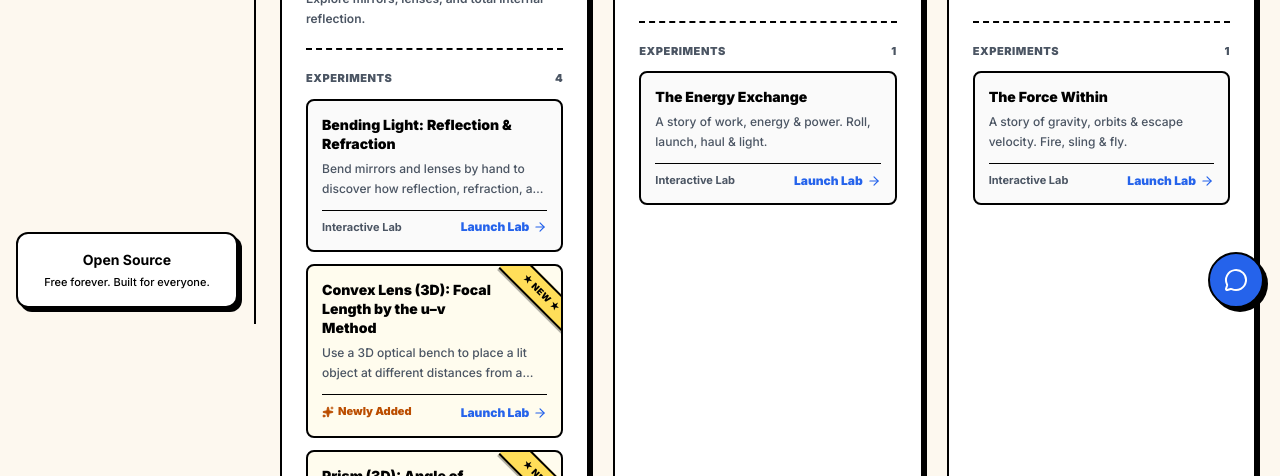
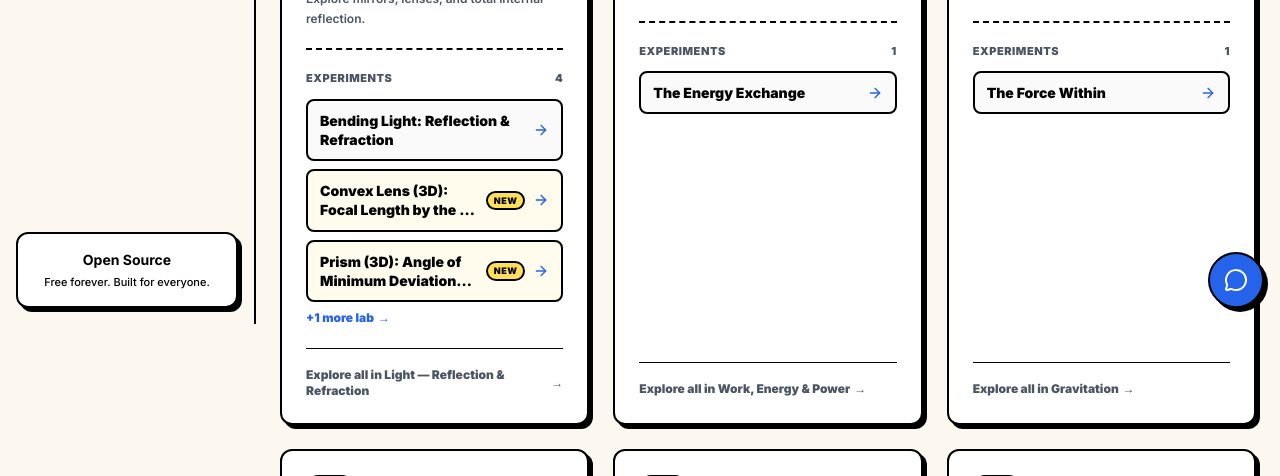
Before and after one commit to OTaga2k25/EDUOTAGA, a Next.js app in the folder apps/web/: page /experiments in a window 1280 px wide. Shown: the part 476-952 px from the top of the page. Built offline with nearby package versions, Linux system fonts and the light colour scheme; no server answers.

Commit message:
fix(web): compact experiment list in subject cards

```diff
--- a/apps/web/components/experiments/subject-module-card.tsx
+++ b/apps/web/components/experiments/subject-module-card.tsx
@@ -97,6 +97,10 @@ export function SubjectModuleCard({
     'bg-neo-yellow dark:bg-neo-yellow';
 
   const subjectHref = subjectSlug ? `/subjects/${subjectSlug}` : undefined;
+  // Keep every card short: show a few labs and link to the subject page for the rest
+  const MAX_SHOWN = 3;
+  const shownExperiments = subjectHref ? experiments.slice(0, MAX_SHOWN) : experiments;
+  const hiddenCount = experiments.length - shownExperiments.length;
   const hasNewExperiment = experiments.some((exp) => Boolean(exp.isNew || exp.slug === 'ESP_Prototyping'));
 
   return (
@@ -152,60 +156,43 @@ export function SubjectModuleCard({
             <span>{experiments.length}</span>
           </div>
 
-          <div className="flex flex-col gap-3">
-            {experiments.map((exp) => {
+          <div className="flex flex-col gap-2">
+            {shownExperiments.map((exp) => {
               const isNew = Boolean(exp.isNew || exp.slug === 'ESP_Prototyping');
               return (
                 <Link
                   key={exp.id}
                   href={`/experiments/${exp.slug}`}
-                  className={`group/exp relative block overflow-hidden rounded-lg border-2 border-black p-3.5 transition-all hover:-translate-y-0.5 hover:shadow-[3px_3px_0px_0px_rgba(0,0,0,1)] dark:border-white/40 dark:hover:shadow-[3px_3px_0px_0px_rgba(255,255,255,0.7)] ${
+                  title={exp.title}
+                  className={`group/exp flex items-center gap-2 rounded-lg border-2 border-black px-3 py-2.5 transition-all hover:-translate-y-0.5 hover:shadow-[3px_3px_0px_0px_rgba(0,0,0,1)] dark:border-white/40 dark:hover:shadow-[3px_3px_0px_0px_rgba(255,255,255,0.7)] ${
                     isNew
-                      ? 'bg-[#ffde59]/10 border-black dark:border-white dark:bg-[#ffde59]/15 hover:bg-[#ffde59]/20'
+                      ? 'bg-[#ffde59]/10 hover:bg-[#ffde59]/20 dark:bg-[#ffde59]/15'
                       : 'bg-black/[0.02] hover:bg-black/[0.05] dark:bg-white/[0.03] dark:hover:bg-white/[0.07]'
                   }`}
                 >
-                  {/* ── Corner Ribbon ── */}
+                  <h4 className="text-foreground group-hover/exp:text-primary min-w-0 flex-1 line-clamp-2 text-sm leading-snug font-black transition-colors">
+                    {exp.title}
+                  </h4>
                   {isNew && (
-                    <div className="absolute top-0 right-0 overflow-hidden w-20 h-20 pointer-events-none z-10">
-                      <div className="absolute transform rotate-45 bg-[#ffde59] text-black font-black text-[9px] py-1 right-[-28px] top-[14px] w-[95px] text-center border-y-2 border-black shadow-[0_2px_0_rgba(0,0,0,0.3)] tracking-wider uppercase">
-                        ★ NEW ★
-                      </div>
-                    </div>
+                    <span className="shrink-0 rounded-full border-2 border-black bg-[#ffde59] px-1.5 py-px text-[9px] font-black tracking-wider text-black uppercase dark:border-white">
+                      New
+                    </span>
                   )}
-
-                  <div className={isNew ? 'pr-12' : ''}>
-                    <h4 className="text-foreground group-hover/exp:text-primary text-sm leading-snug font-black transition-colors">
-                      {exp.title}
-                    </h4>
-                  </div>
-
-                  {exp.summary && (
-                    <p className="text-muted mt-1.5 line-clamp-2 text-xs leading-relaxed font-medium">
-                      {exp.summary}
-                    </p>
-                  )}
-
-                  <div className="mt-3 flex items-center justify-between border-t border-black/10 pt-2 dark:border-white/10">
-                    <span className="text-muted max-w-[150px] truncate text-[11px] font-bold">
-                      {isNew ? (
-                        <span className="inline-flex items-center gap-1 font-black text-amber-700 dark:text-amber-300">
-                          <Sparkles className="h-3 w-3 fill-current" />
-                          Newly Added
-                        </span>
-                      ) : (
-                        'Interactive Lab'
-                      )}
-                    </span>
-                    <span className="text-primary inline-flex items-center gap-1 text-xs font-black group-hover/exp:underline">
-                      Launch Lab
-                      <ArrowRight className="h-3.5 w-3.5 transition-transform group-hover/exp:translate-x-1" />
-                    </span>
-                  </div>
+                  <ArrowRight className="text-primary h-4 w-4 shrink-0 transition-transform group-hover/exp:translate-x-1" />
                 </Link>
               );
             })}
           </div>
+
+          {hiddenCount > 0 && subjectHref && (
+            <Link
+              href={subjectHref}
+              className="text-primary mt-2 inline-flex items-center gap-1 text-xs font-black hover:underline"
+            >
+              +{hiddenCount} more {hiddenCount === 1 ? 'lab' : 'labs'}
+              <span aria-hidden="true">→</span>
+            </Link>
+          )}
         </div>
       </div>
 
```
